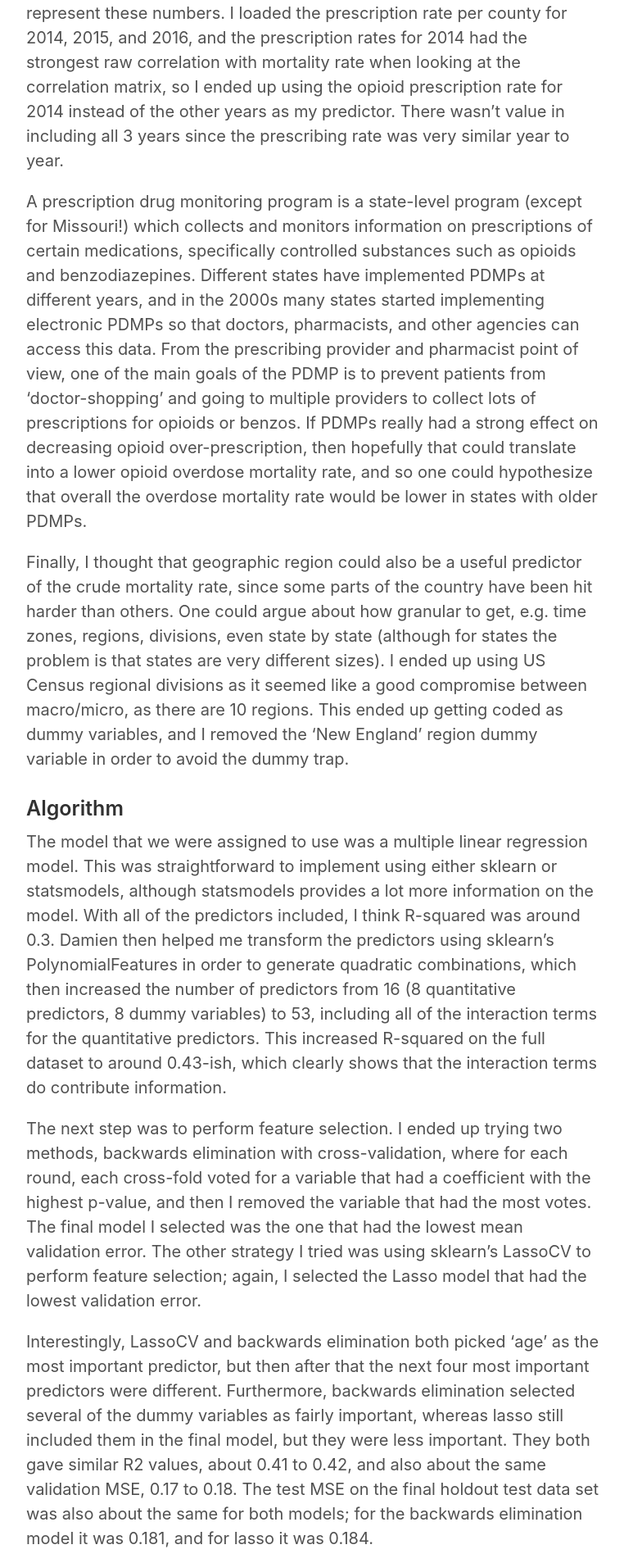
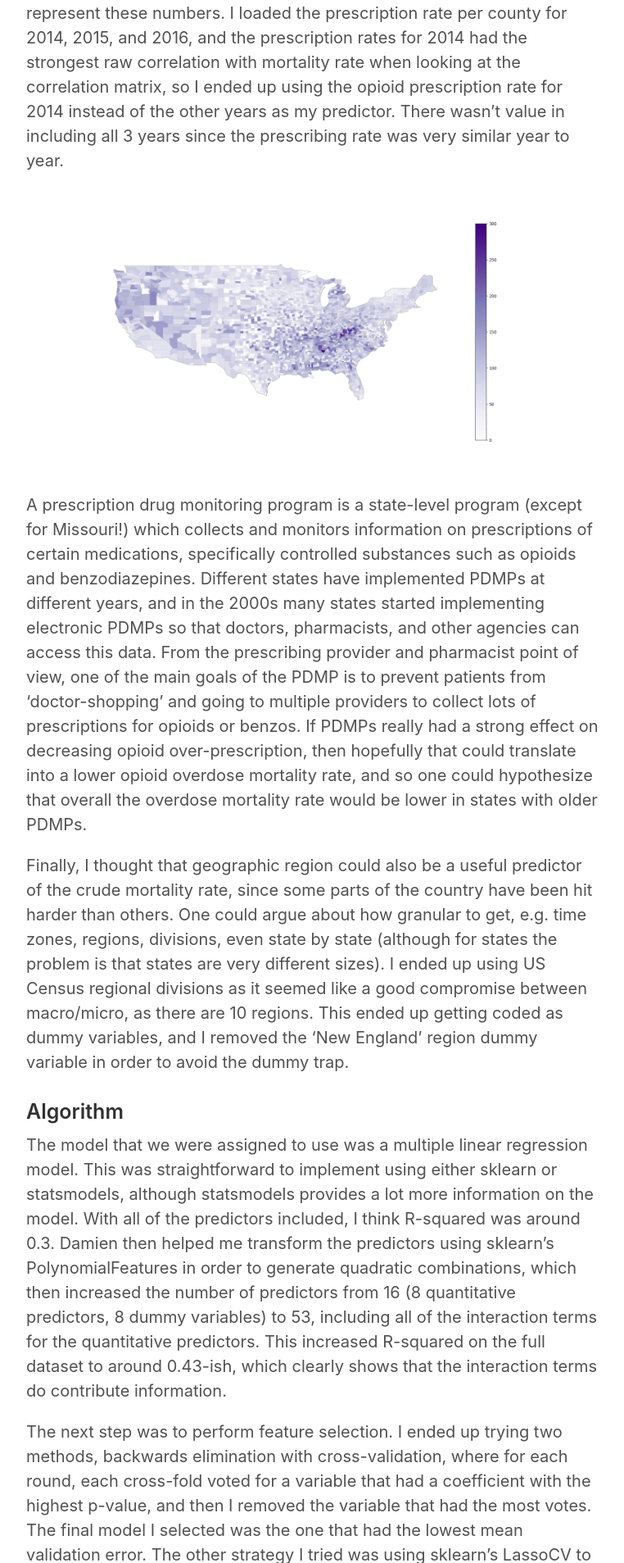
Before and after one commit to jl56923/jl56923.github.io, a Jekyll site: the page built from _posts/2018-07-22-project-luther.md, in a window 1280 px wide. Shown: the part 4224-6131 px from the top of the page at 82% size, without its empty margins (258-1020 px from the left). Built offline with Jekyll 4.4.1, drawn with Linux system fonts in a browser that asks for light colours.

Commit message:
added opioid rx map

```diff
--- a/_posts/2018-07-22-project-luther.md
+++ b/_posts/2018-07-22-project-luther.md
@@ -43,6 +43,8 @@ The demographic and economic data were all obtained using the US Census API to q
 
 The opioid prescribing rate per 100 people was pulled from the CDC, which provides [tables](https://data.cdc.gov/NCHS/NCHS-Drug-Poisoning-Mortality-by-County-United-Sta/p56q-jrxg) with the annual opioid prescribing rate per 100 people per county for more than the past decade. Some of the numbers were pretty eye-popping; in Norton County, VA, there were 563 opioid prescriptions per 100 people in 2014. That's right, more than 5 opioid prescriptions per person for that county! Numbers were not provided for many counties, so I ended up imputing the average rate for the state to represent these numbers. I loaded the prescription rate per county for 2014, 2015, and 2016, and the prescription rates for 2014 had the strongest raw correlation with mortality rate when looking at the correlation matrix, so I ended up using the opioid prescription rate for 2014 instead of the other years as my predictor. There wasn't value in including all 3 years since the prescribing rate was very similar year to year.
 
+!["Opioid rx rate 2014"](https://jl56923.github.io/public/project2_pics/opioid_rx_2014_map.png)
+
 A prescription drug monitoring program is a state-level program (except for Missouri!) which collects and monitors information on prescriptions of certain medications, specifically controlled substances such as opioids and benzodiazepines. Different states have implemented PDMPs at different years, and in the 2000s many states started implementing electronic PDMPs so that doctors, pharmacists, and other agencies can access this data. From the prescribing provider and pharmacist point of view, one of the main goals of the PDMP is to prevent patients from 'doctor-shopping' and going to multiple providers to collect lots of prescriptions for opioids or benzos. If PDMPs really had a strong effect on decreasing opioid over-prescription, then hopefully that could translate into a lower opioid overdose mortality rate, and so one could hypothesize that overall the overdose mortality rate would be lower in states with older PDMPs.
 
 Finally, I thought that geographic region could also be a useful predictor of the crude mortality rate, since some parts of the country have been hit harder than others. One could argue about how granular to get, e.g. time zones, regions, divisions, even state by state (although for states the problem is that states are very different sizes). I ended up using US Census regional divisions as it seemed like a good compromise between macro/micro, as there are 10 regions. This ended up getting coded as dummy variables, and I removed the 'New England' region dummy variable in order to avoid the dummy trap.
```
